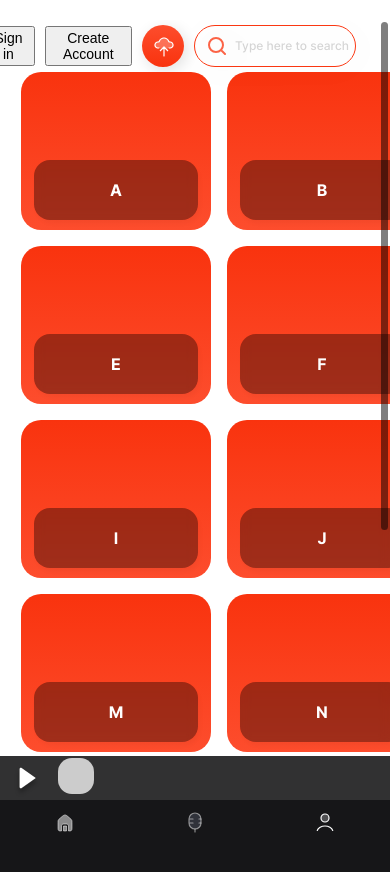
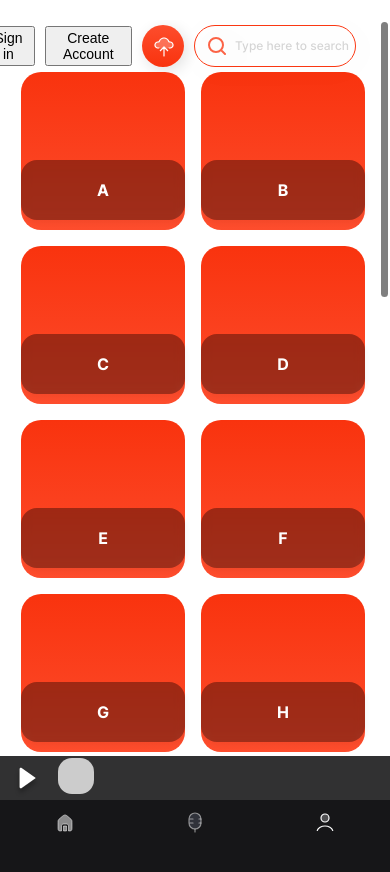
Before and after one commit to khalil0525/sound-garden-app, a React (Create React App) app: page /artists in a window 390 px wide. Shown: the top 872 px of the page. Built offline with nearby package versions, Linux system fonts and the light colour scheme; no server answers.

Commit message:
changed styles to be responsive, genre cards

```diff
--- a/src/components/CardList/Card.module.css
+++ b/src/components/CardList/Card.module.css
@@ -3,7 +3,7 @@
   justify-content: center;
   align-items: flex-end;
 
-  width: 19rem;
+  max-width: 19rem;
   height: 15.8rem;
 
   background: #c4c4c4;
@@ -31,3 +31,5 @@
   font-size: 1.6rem;
   font-weight: 700;
 }
+@media only screen and (min-width: 1600px) {
+}
--- a/src/components/CardList/CardList.module.css
+++ b/src/components/CardList/CardList.module.css
@@ -1,5 +1,5 @@
 .cardlist {
-  width: 85rem;
+  max-width: 85rem;
 }
 .cardlist__list {
   display: flex;
```
